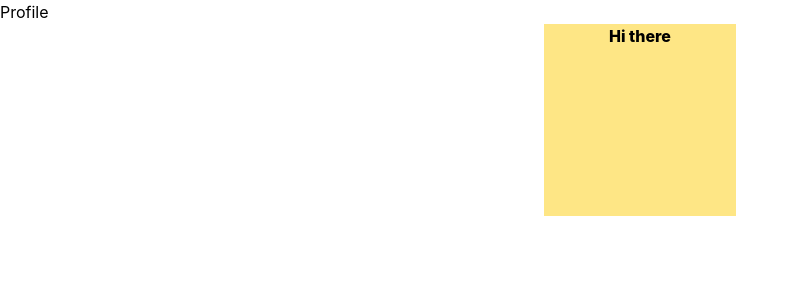
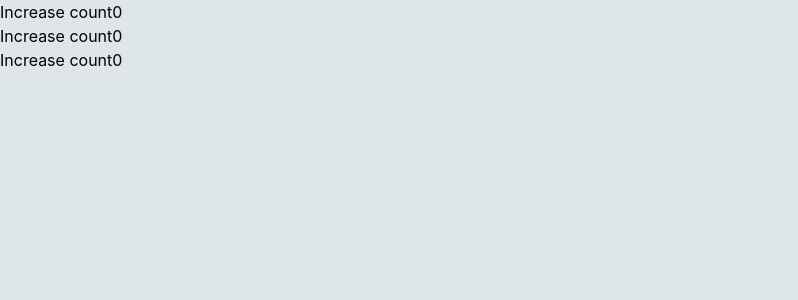
Before and after one commit to Dev2kod/Cohort-3, a React (Vite) app in the folder dev/week9/react1/: page / in a window 1280 px wide. Shown: the top 300 px of the page, without its empty margins (0-798 px from the left). Built offline with nearby package versions, Linux system fonts and the light colour scheme.

Commit message:
week 9.3

```diff
--- a/dev/week9/react1/src/App.jsx
+++ b/dev/week9/react1/src/App.jsx
@@ -1,21 +1,15 @@
 import { useState } from 'react'
 import './App.css'
 import Profile from './components/Profile'
+import Count from './components/Count'
+import ToggleMsg from './components/ToggleMsg'
 
 function App() {
-  const [count, setCount] = useState(0)
-
   return (
-    <>
-    <Profile/>
-    <div className='flex items-center justify-center'>
-      <div className='font-extrabold bg-amber-200 size-48 flex justify-center text-center'>
-        Hi there
-
-      </div>
-      </div>
-    </>
+    <div style={{background: "#dfe6e9", height: "100vh" }}>
+      <ToggleMsg />
+      <ToggleMsg />
+      <ToggleMsg />
+    </div>
   )
-}
-
-export default App
+}export default App
--- /dev/null
+++ b/dev/week9/react1/src/components/Count.jsx
@@ -0,0 +1,17 @@
+import { useState } from "react";
+import React from 'react'
+
+const Count = () => {
+    const [count, setCount] = useState(0)
+    const add1 = ()=>{
+        setCount(e=>e+1)
+    }
+  return (<>
+  <div className="flex flex-col gap-2 items-center justify-center">
+    <div>{count}</div>
+    <button className="p-2 border-1" onClick={()=>{add1()}}>add 1</button>
+    </div>
+</>)
+}
+
+export default Count
--- /dev/null
+++ b/dev/week9/react1/src/components/ToggleMsg.jsx
@@ -0,0 +1,24 @@
+import { useState } from "react";
+
+// the component isnt re-rendering
+// because we havent used a state variable
+
+const ToggleMsg = () => {
+  let [notificationCount, setNotificationCount] = useState(0);
+
+  console.log("re-render");
+  function increment() {
+    setNotificationCount(notificationCount + 1);
+  }
+
+  return (
+      <div>
+          <button onClick={increment}>
+              Increase count
+          </button>
+          {notificationCount}
+      </div>
+  );
+};
+
+export default ToggleMsg
```
